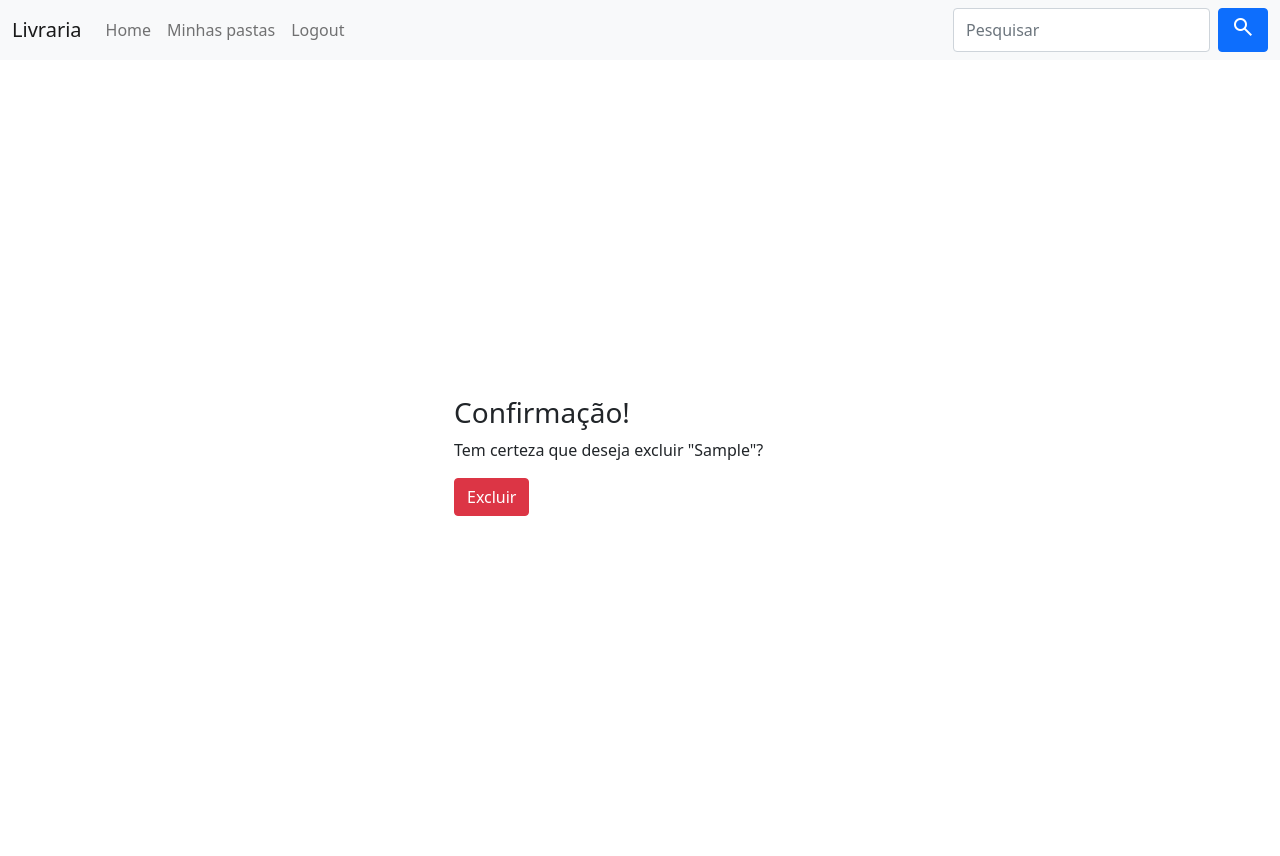
After one commit to HelenaPetruz/Livraria-morango-roxo, a Django app: page /delete-comentario/1 in a window 1280 px wide. The commit adds this page. Run offline with Django 5.2, Linux system fonts and the light colour scheme; a user stored in the database is signed in; tables that the repository leaves empty hold one stand-in row (values such as "Sample post").

Commit message:
excluir e editar comentarios

```diff
--- a/projeto_livraria/app_livraria/admin.py
+++ b/projeto_livraria/app_livraria/admin.py
@@ -1,5 +1,5 @@
 from django.contrib import admin
-from .models import Livro, Autor, Autor_livro, Genero_literario, Comentario, Genero_livro
+from .models import Livro, Autor, Autor_livro, Genero_literario, Comentario, Genero_livro, Pasta
 
 admin.site.register(Livro)
 admin.site.register(Autor)
@@ -7,3 +7,4 @@ admin.site.register(Autor_livro)
 admin.site.register(Genero_literario)
 admin.site.register(Comentario)
 admin.site.register(Genero_livro)
+admin.site.register(Pasta)
--- a/projeto_livraria/app_livraria/models.py
+++ b/projeto_livraria/app_livraria/models.py
@@ -45,3 +45,12 @@ class Comentario(models.Model):
 
     def __str__(self):
         return self.mensagem[0:50]
+
+class Pasta(models.Model):
+    titulo = models.CharField(max_length=200, null=True, blank=True)
+    descricao = models.TextField(max_length=3000, null=True, blank=True)
+    capa = models.ImageField(upload_to='capas_pastas/', null=True, blank=True, default='capas_pastas/default.jpg')
+    is_private = models.BooleanField(default=True)
+
+    def __str__(self):
+        return self.titulo
--- /dev/null
+++ b/projeto_livraria/app_livraria/templates/delete.html
@@ -0,0 +1,19 @@
+{% extends 'main.html' %}
+
+{% block content %}
+<div class="container d-flex justify-content-center align-items-center vh-100">
+    <div class="col-12 col-md-6 col-lg-4">
+
+        <h3>Confirmação!</h3>
+
+            <div class="layout__body">
+                <form class="form" method="POST" action="">
+                    {% csrf_token %}
+                        <p>Tem certeza que deseja excluir "{{obj}}"?</p>
+
+                        <button type="submit" class="btn btn-danger" value="Confirm">Excluir</button>
+                </form>
+            </div>
+    </div>
+</div>
+{% endblock content %}
--- a/projeto_livraria/app_livraria/templates/navbar.html
+++ b/projeto_livraria/app_livraria/templates/navbar.html
@@ -12,9 +12,15 @@
           </li>
 
           {% if request.user.is_authenticated %}
+
           <li class="nav-item">
-            <a class="nav-link active" aria-current="page" href="{% url 'logout' %}">Logout</a>
+            <a class="nav-link" aria-current="page" href="{% url 'pastas' %}">Minhas pastas</a>
           </li>
+
+          <li class="nav-item">
+            <a class="nav-link" aria-current="page" href="{% url 'logout' %}">Logout</a>
+          </li>
+
           {% else %}
           <li class="nav-item">
             <a class="nav-link" href="{% url 'login' %}">Login</a>
--- /dev/null
+++ b/projeto_livraria/app_livraria/templates/pastas.html
@@ -0,0 +1,6 @@
+{% extends 'main.html' %}
+    {% block content %}
+
+    <h1>Pastas</h1>
+
+    {% endblock %}
--- a/projeto_livraria/app_livraria/views.py
+++ b/projeto_livraria/app_livraria/views.py
@@ -1,4 +1,5 @@
-from django.shortcuts import render, redirect
+from django.shortcuts import render, redirect, get_object_or_404
+from django.http import HttpResponse
 from django.contrib import messages
 from django.contrib.auth.decorators import login_required
 from django.db.models import Q
@@ -86,21 +87,50 @@ def livro(request, pk):
             livro = livro,
             mensagem = request.POST.get('mensagem'),
         )
+        return redirect('livro', pk = livro.id)
 
     autores_livros = Autor_livro.objects.filter(livro=livro).select_related('autor')
     autores = [autor_livro.autor for autor_livro in autores_livros]
 
-    novo_comentario = Comentario()
-    novo_comentario.livro = livro
-    novo_comentario.mensagem = request.POST.get('mensagem')
-    #novo_comentario.user =
-    novo_comentario.save
-
-    comentarios = Comentario.objects.filter(livro=livro)
+    comentarios = Comentario.objects.filter(livro=livro).order_by('-created')
+    usuarios_unicos = User.objects.filter(comentario__livro=livro).distinct()
 
     context = {
         'livro': livro,
         'autores': autores,
         'comentarios': comentarios,
+        'usuarios_unicos': usuarios_unicos.distinct(),
     }
     return render(request, 'livro.html', context)
+
+@login_required(login_url='login')
+def deleteComentario(request, pk):
+    comentario = Comentario.objects.get(id=pk)
+
+    if request.user != comentario.user:
+        return HttpResponse('Você não tem acesso à essa página!')
+
+    if request.method == 'POST':
+        comentario.delete()
+        return redirect('home')
+    return render(request, 'delete.html', {'obj': comentario})
+
+@login_required(login_url='login')
+def editarComentario(request, comentario_id):
+    comentario = get_object_or_404(Comentario, id=comentario_id)
+
+    if request.user != comentario.user:
+        return HttpResponse('Você não tem acesso à essa página!')
+
+    if request.method == "POST":
+        mensagem = request.POST.get("mensagem")
+        comentario.mensagem = mensagem
+        comentario.save()
+        return redirect('home')
+
+    #pra caso method==get
+    return render(request, 'editar_comentario.html', {'comentario_editing': comentario})
+
+@login_required(login_url='login')
+def pastas(request):
+    return render(request, 'pastas.html')
--- a/projeto_livraria/projeto_livraria/settings.py
+++ b/projeto_livraria/projeto_livraria/settings.py
@@ -104,7 +104,7 @@ AUTH_PASSWORD_VALIDATORS = [
 # Internationalization
 # https://docs.djangoproject.com/en/5.1/topics/i18n/
 
-LANGUAGE_CODE = 'en-us'
+LANGUAGE_CODE = 'pt-br'
 
 TIME_ZONE = 'UTC'
 
--- a/projeto_livraria/projeto_livraria/urls.py
+++ b/projeto_livraria/projeto_livraria/urls.py
@@ -13,6 +13,10 @@ urlpatterns = [
     #link inicial:
     path('', views.home, name='home'),
     path('livro/<int:pk>/', views.livro, name='livro'),
+    path('pastas/', views.pastas, name="pastas"),
+
+    path('delete-comentario/<str:pk>', views.deleteComentario, name="delete-comentario"),
+    path('editar-comentario/<int:comentario_id>/', views.editarComentario, name="editar-comentario"),
 ]
 
 if settings.DEBUG:
```
Also changed, not shown: projeto_livraria/app_livraria/templates/editar_comentario.html (added, +22 -0 lines), projeto_livraria/app_livraria/templates/livro.html (+31 -10 lines), projeto_livraria/app_livraria/migrations/0009_pasta.py (added), projeto_livraria/app_livraria/migrations/0010_pasta_is_private_alter_pasta_capa.py (added), projeto_livraria/media/capas_pastas/default.png.png (added).
